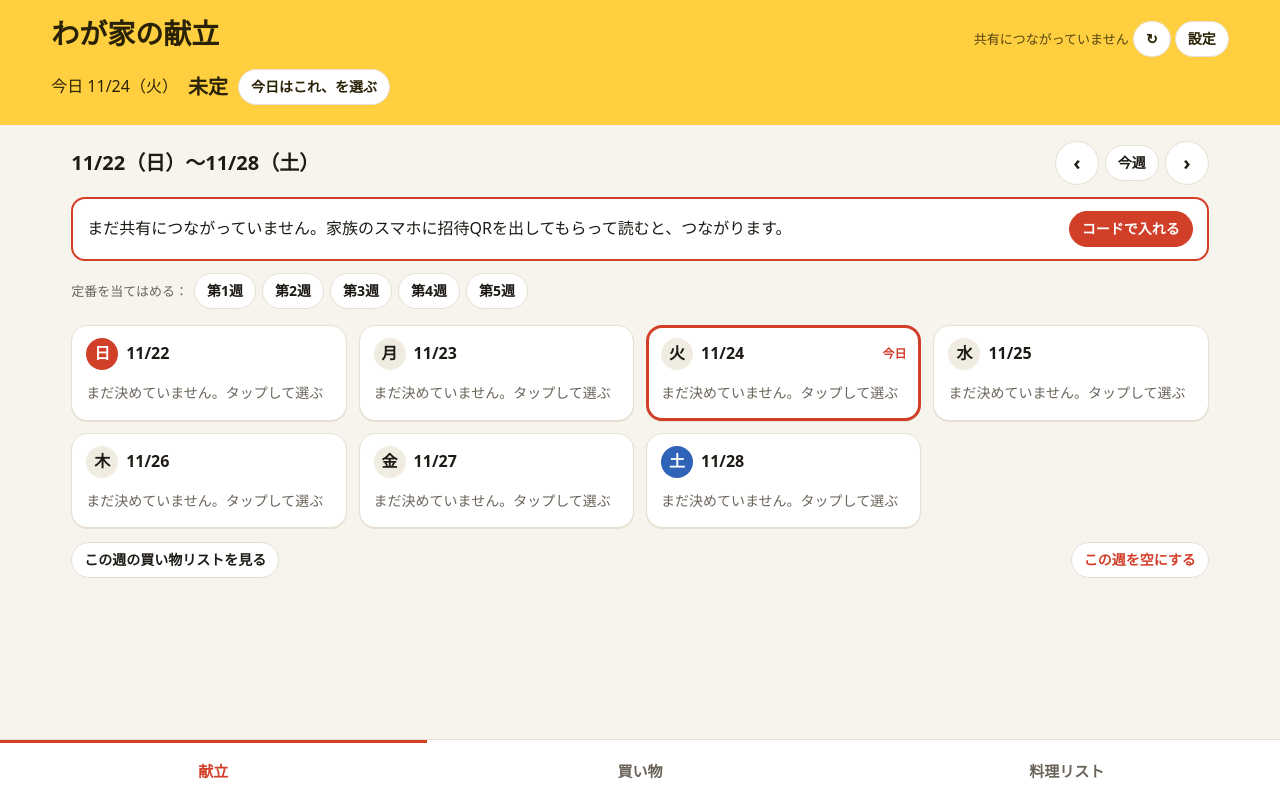
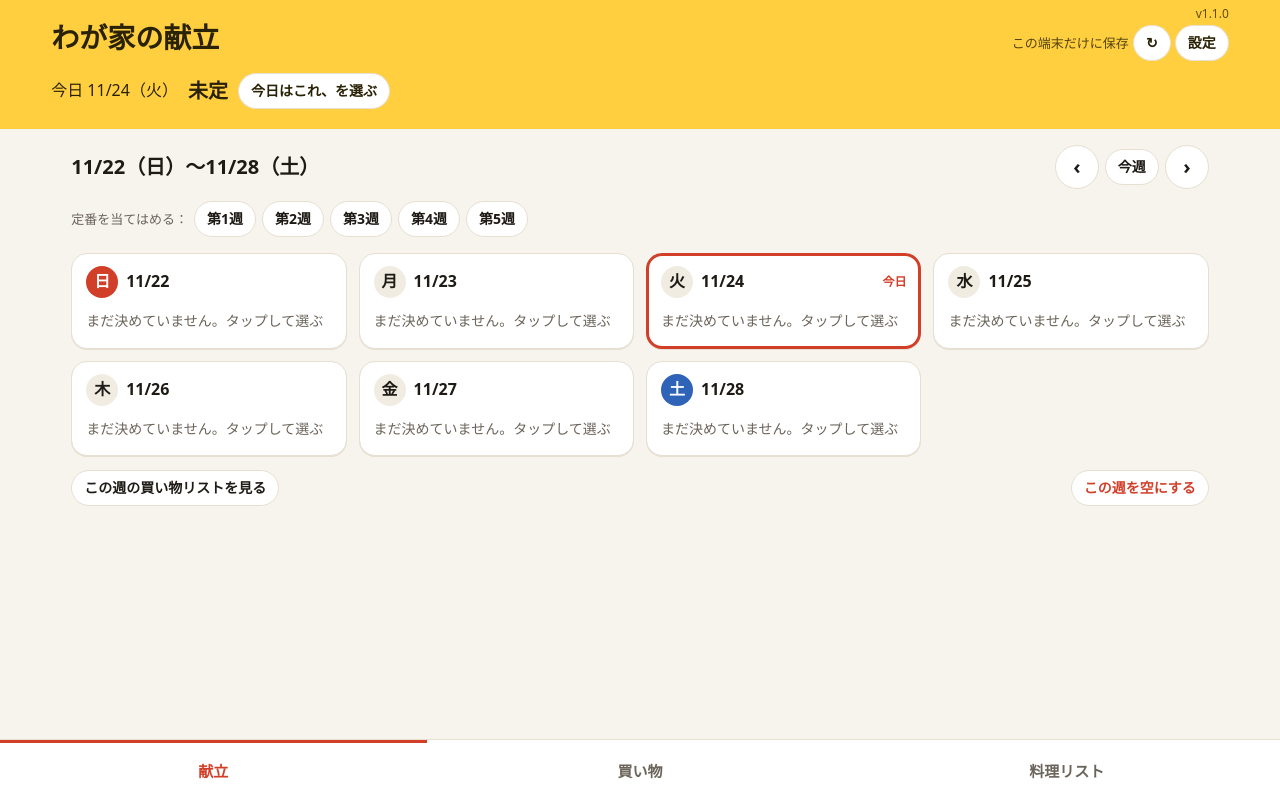
Before and after one commit to Tattsuondy/Kondate2027, a plain HTML site: page index.html in a window 1280 px wide. Drawn offline with Linux system fonts and the light colour scheme; a web font is replaced by a local one.

Commit message:
Add files via upload

```diff
--- a/config.js
+++ b/config.js
@@ -1,3 +1,3 @@
 // GAS（保存用ウェブアプリ）のURLをここに入れてください。…/exec で終わるURLです。
 // このURLだけでは何もできません（読み書きには、招待で登録した端末の鍵が要ります）。
-window.KONDATE_GAS = "https://script.google.com/macros/s/AKfycbyKsWHqofaAMHe3G5OvfZie4-hPmYFNjV0pgNsJx9NwpAdWIKqWbAl3hRynVIX40ZPTXg/exec";
+window.KONDATE_GAS = "";
--- a/index.html
+++ b/index.html
@@ -28,7 +28,8 @@ body{margin:0;background:var(--bg);color:var(--ink);font:16px/1.55 "Zen Maru Got
 button,input,select,textarea{font:inherit;color:inherit}
 button{cursor:pointer}
 :focus-visible{outline:3px solid var(--acc);outline-offset:2px}
-header{background:var(--sun);color:var(--sunink);padding:18px max(4vw,16px) 20px}
+header{position:relative;background:var(--sun);color:var(--sunink);padding:22px max(4vw,16px) 20px}
+#ver{position:absolute;top:5px;right:max(4vw,16px);font-size:12px;opacity:.75;font-variant-numeric:tabular-nums}
 .hrow{display:flex;justify-content:space-between;align-items:baseline;gap:12px;flex-wrap:wrap;max-width:1240px;margin:auto}
 h1{font-size:28px;line-height:1.1;margin:0;font-weight:700}
 #stat{font-size:13px;opacity:.8}
@@ -107,6 +108,7 @@ textarea.t{min-height:90px}
 </head>
 <body>
 <header>
+  <span id="ver"></span>
   <div class="hrow"><h1>わが家の献立</h1><span><span id="stat">読み込み中…</span> <button class="btn sm" id="sync" aria-label="最新にする">↻</button> <button class="btn sm" id="openCfg">設定</button></span></div>
   <div class="today" id="today"></div>
 </header>
@@ -163,6 +165,9 @@ textarea.t{min-height:90px}
 <script src="seed.js"></script>
 <script>
 {
+/* アプリのバージョン：ファイルを更新したら、ここを上げる */
+const VERSION="1.1.0";
+
 const CATS=[["main","メイン","主"],["sub","サブ","副"],["rice","ごはん","飯"],["soup","汁物","汁"],["other","その他","他"]];
 const SECS=["肉・魚","野菜","豆腐・卵・乳","乾物・調味料","その他"];
 const WD="日月火水木金土";
@@ -525,6 +530,7 @@ function renderInit(){
 }
 
 /* ---------- 起動 ---------- */
+$("#ver").textContent="v"+VERSION;
 const inv=(location.hash.match(/inv=([A-Za-z0-9-]{8,9})/)||[])[1];
 const isIOS=/iPhone|iPad|iPod/.test(navigator.userAgent)||(navigator.platform==="MacIntel"&&navigator.maxTouchPoints>1);
 const standalone=navigator.standalone===true||(window.matchMedia&&matchMedia("(display-mode: standalone)").matches);
```
Also changed, not shown: 1 other file.
